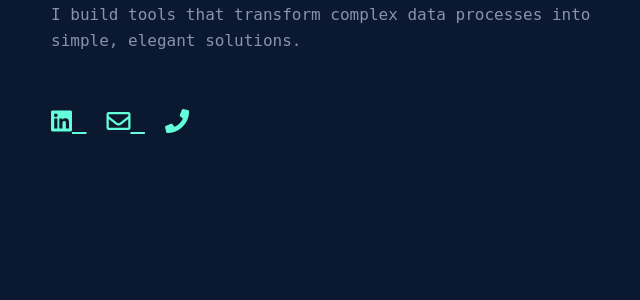
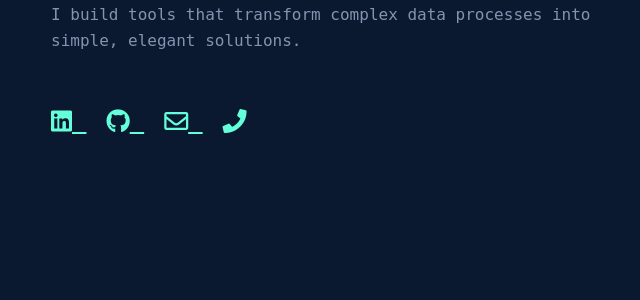
Before and after one commit to jonahumans/Migration-Assistant, a Flask app: page /about in a window 1280 px wide. Shown: the part 497-797 px from the top of the page, without its empty margins (89-729 px from the left). Run offline with Flask 3, Linux system fonts and the light colour scheme.

Commit message:
Assistant checkpoint: Update GitHub links in templates
Assistant generated file changes:
- templates/report.html: Update GitHub link
- templates/about.html: Add GitHub link

---

User prompt:

make the migration assistant source code link directcly to the github

```diff
--- a/templates/about.html
+++ b/templates/about.html
@@ -238,6 +238,9 @@
                 <a href="https://www.linkedin.com/in/jonah-umans/" target="_blank" class="social-icon">
                     <i class="fab fa-linkedin"></i>
                 </a>
+                <a href="https://github.com/jonahumans/Migration-Assistant" target="_blank" class="social-icon">
+                    <i class="fab fa-github"></i>
+                </a>
                 <a href="mailto:jonahaumans@gmail.com" class="social-icon">
                     <i class="far fa-envelope"></i>
                 </a>
--- a/templates/report.html
+++ b/templates/report.html
@@ -399,7 +399,7 @@
                     </li>
                 </ul>
 
-                <p>View the complete codebase on my <a href="/" style="color: var(--highlight-color);">Replit project page</a>.</p>
+                <p>View the complete codebase on <a href="https://github.com/jonahumans/Migration-Assistant" target="_blank" style="color: var(--highlight-color);">GitHub</a>.</p>
             </div>
 
             <div class="subsection">
```
